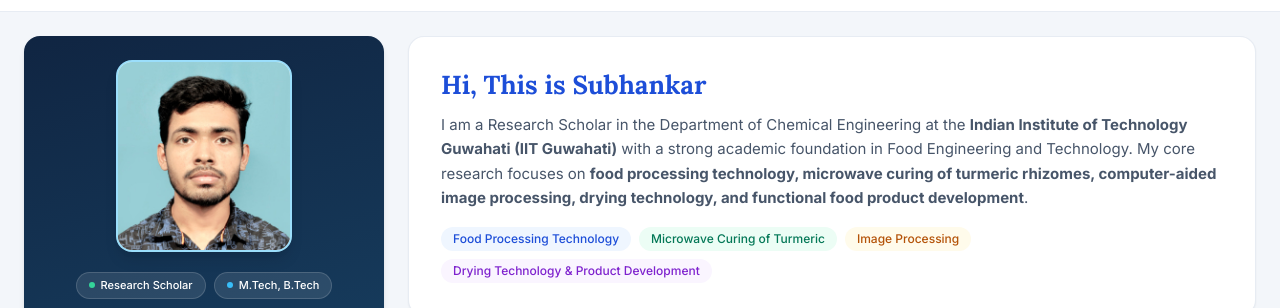
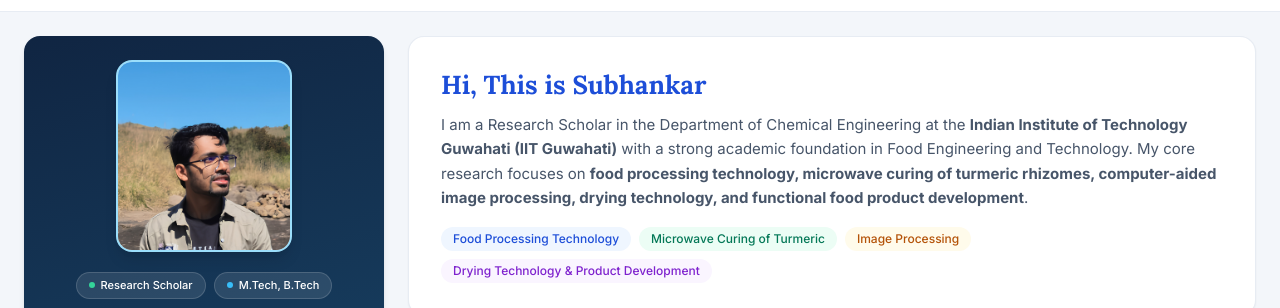
Before and after one commit to subhankarmaityiitg/subhankarmaity, a plain HTML site: page index.html in a window 1280 px wide. Shown: the part 53-361 px from the top of the page. Drawn offline with nearby package versions, Linux system fonts and the light colour scheme.

Commit message:
Update index.html

```diff
--- a/index.html
+++ b/index.html
@@ -126,7 +126,7 @@
     <aside class="w-full lg:w-[340px] xl:w-[360px] shrink-0 lg:sticky lg:top-22 profile-gradient text-white rounded-2xl p-6 shadow-md">
       <!-- Framed Portrait (Upload your photo as profile.jpg) -->
       <div class="w-44 h-48 mx-auto rounded-2xl overflow-hidden border-2 border-sky-400/50 shadow-lg bg-white">
-        <img src="profile.jpg" onerror="this.src='https://ui-avatars.com/api/?name=Subhankar+Maity&background=1e293b&color=ffffff&size=400'" alt="Subhankar Maity" class="w-full h-full object-cover object-top">
+        <img src="subha_profile.png" onerror="this.src='https://ui-avatars.com/api/?name=Subhankar+Maity&background=1e293b&color=ffffff&size=400'" alt="Subhankar Maity" class="w-full h-full object-cover object-top">
       </div>
 
       <!-- Status Pills -->
```
